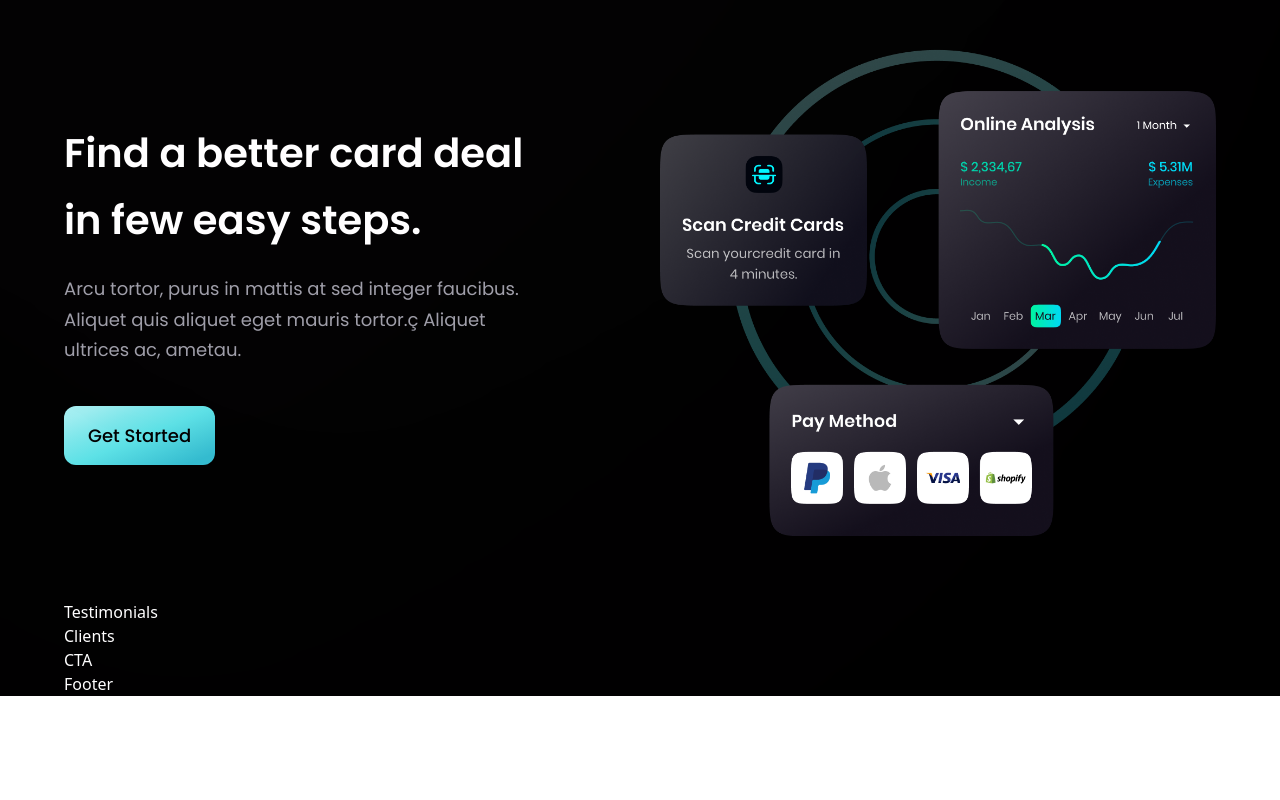
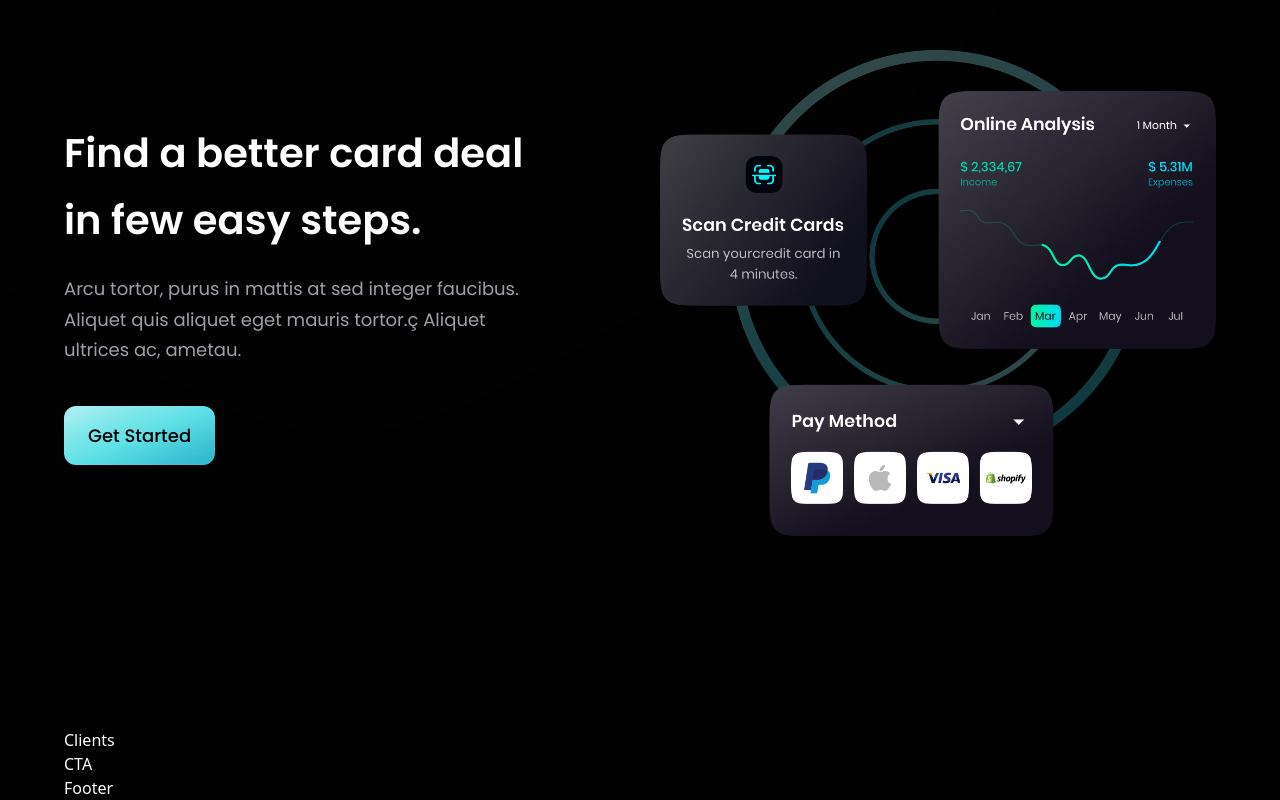
Before and after one commit to IsaacLiraa/bank-fixed-JS, a React (Vite) app: page / in a window 1280 px wide. Shown: the part 2239-3039 px from the top of the page. Before the commit the page ends 2935 px from the top, so only its background shows below. Built offline with nearby package versions, Linux system fonts and the light colour scheme.

Commit message:
Created Testimonials

```diff
--- a/src/components/Testimonials.jsx
+++ b/src/components/Testimonials.jsx
@@ -1,8 +1,11 @@
-import React from 'react'
+import { people01, people02, people03 } from '../assets'
+import styles, { layout } from '../style'
 
 const Testimonials = () => {
   return (
-    <div>Testimonials</div>
+    <section id='testimonials' className={layout.section}>
+      <div></div>
+    </section>
   )
 }
 
```
